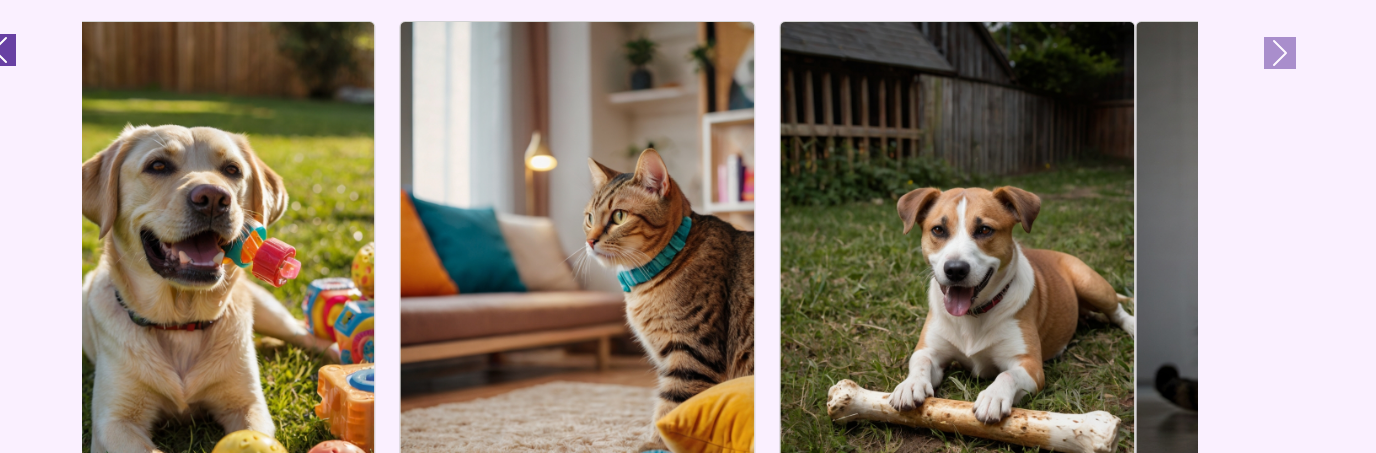
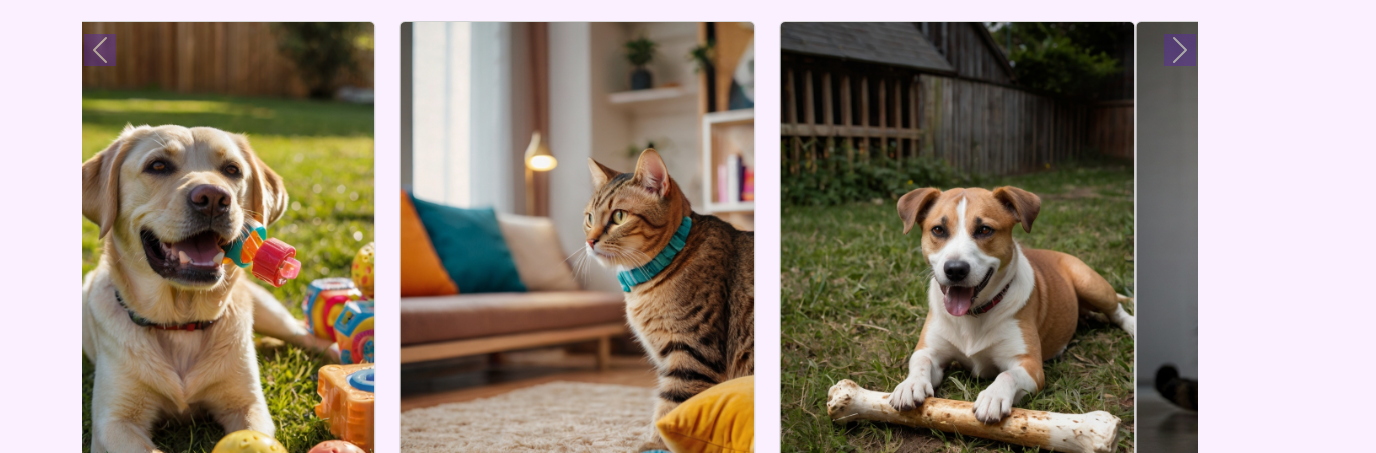
Before and after one commit to DanielArthurFrei/PiticosPet, a plain HTML site: page index.html in a window 1280 px wide. Shown: the part 347-800 px from the top of the page, 1376 px wide, since content can reach past the window. Drawn offline with nearby package versions, Linux system fonts and the light colour scheme.

Commit message:
Terceira tentativa

```diff
--- a/index.html
+++ b/index.html
@@ -263,11 +263,11 @@
                 </div>
 
                 <!-- Controles -->
-                <button class="carousel-control-prev" type="button" data-bs-target="#productCarousel" data-bs-slide="prev" style="transform: translateX(-50%);display: inline-block; color: #582D99;">
+                <button class="carousel-control-prev" type="button" data-bs-target="#productCarousel" data-bs-slide="prev" style="transform: translateX(-50%);display: inline-block; color: #582D99; margin-left: 100px; overflow: hidden;">
                   <span class="carousel-control-prev-icon" style="background-color: #582D99;" aria-hidden="true"></span>
                   <span class="visually-hidden">Anterior</span>
                 </button>
-                <button class="carousel-control-next" type="button" data-bs-target="#productCarousel" data-bs-slide="next" style="transform: translateX(50%); color: #582D99;">
+                <button class="carousel-control-next" type="button" data-bs-target="#productCarousel" data-bs-slide="next" style="transform: translateX(50%); color: #582D99; display: inline-block; margin-right: 100px;">
                   <span class="carousel-control-next-icon" style="background-color: #582D99;" aria-hidden="true"></span>
                   <span class="visually-hidden">Próximo</span>
                 </button>
```
